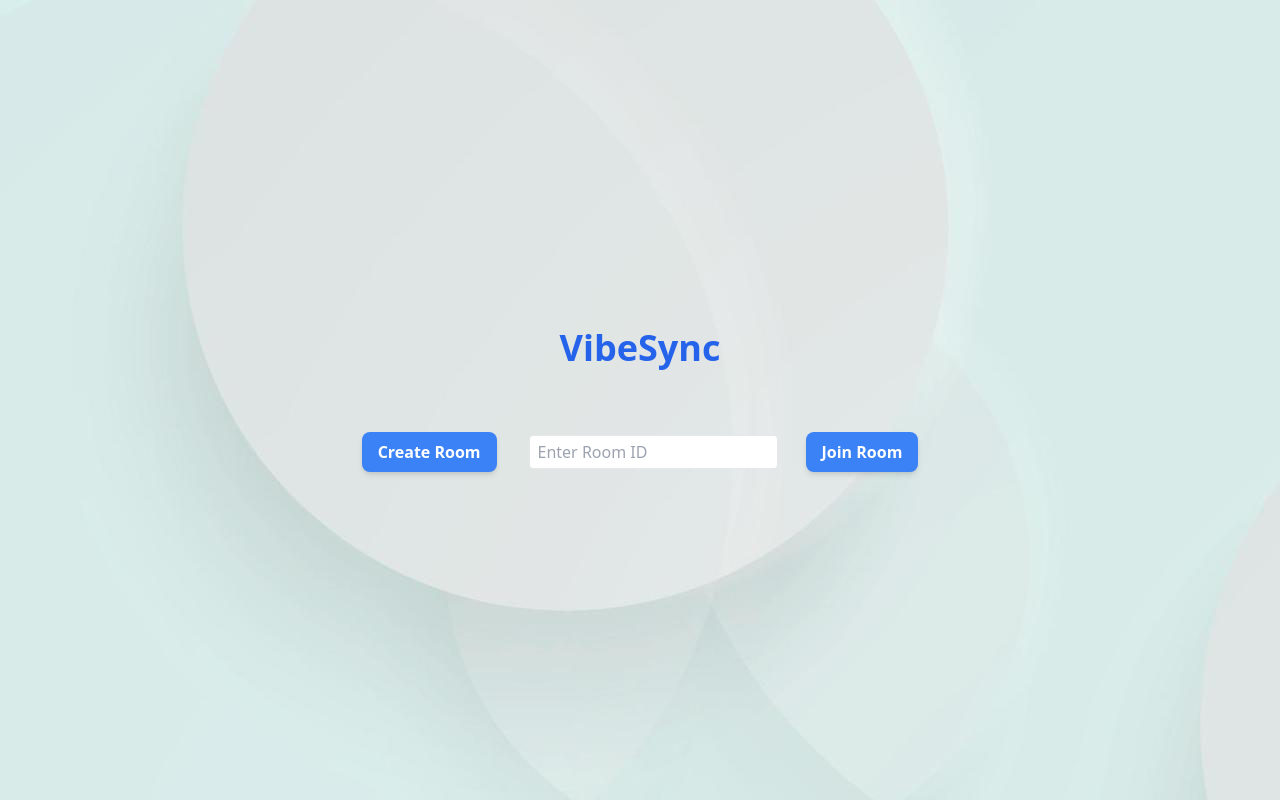
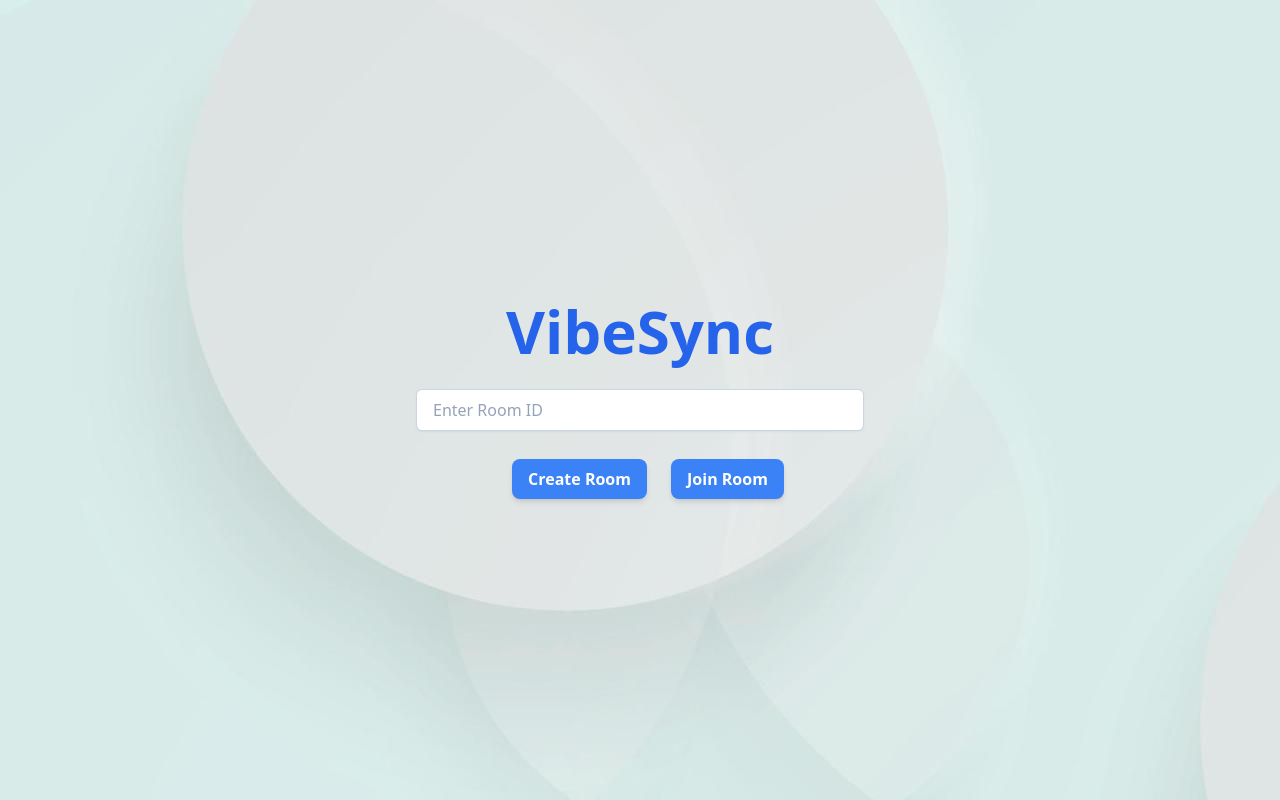
Before and after one commit to khushalmajoka/VibeSync, a React (Create React App) app in the folder client/: page / in a window 1280 px wide. Built offline with nearby package versions, Linux system fonts and the light colour scheme.

Commit message:
Added responsiveness on the Home and added concurrently

```diff
--- a/client/src/App.js
+++ b/client/src/App.js
@@ -17,7 +17,7 @@ function App() {
   });
 
   return (
-    <div className="App min-h-screen bg-abstract-white-and-gray-overlap-circles">
+    <div className="min-h-screen bg-abstract-white-and-gray-overlap-circles">
       <Router>
         <Routes>
           <Route path="/" exact element={<Home />} />
--- a/client/src/components/Home.jsx
+++ b/client/src/components/Home.jsx
@@ -9,7 +9,9 @@ const Home = () => {
   const [joinRoomId, setJoinRoomId] = useState("");
 
   const createRoom = async () => {
-    const response = await fetch(`${process.env.REACT_APP_SERVER_URL}/api/create-room`);
+    const response = await fetch(
+      `${process.env.REACT_APP_SERVER_URL}/api/create-room`
+    );
     const data = await response.json();
     dispatch(setRoomId(data.roomId));
     navigate(`/room/${data.roomId}`);
@@ -19,37 +21,35 @@ const Home = () => {
     if (joinRoomId) {
       dispatch(setRoomId(joinRoomId));
       navigate(`/room/${joinRoomId}`);
-    }else{
+    } else {
       alert("Please enter Room ID or create a new Room");
     }
   };
 
   return (
     <div className="min-h-screen flex flex-col items-center justify-center">
-      <h1
-        className="text-4xl font-bold text-blue-600 mb-8 cursor-pointer"
-      >
+      <h1 className="text-4xl sm:text-5xl md:text-6xl font-bold text-blue-600 m-5 cursor-pointer">
         VibeSync
       </h1>
-      <div className="flex items-center justify-center w-full">
-        <div className="flex flex-col items-center">
-          <div className="flex">
-            <button
-              className="mr-8 mt-8 px-4 py-2 bg-blue-500 text-white font-semibold rounded-lg shadow-md hover:bg-blue-700 focus:outline-none"
-              onClick={createRoom}
-            >
-              Create Room
-            </button>
-            <div className="mt-8 flex items-center">
+
+      <div className="flex flex-col sm:space-x-4 w-4/5 lg:w-1/2 items-center">
         <input
           type="text"
           placeholder="Enter Room ID"
           value={joinRoomId}
           onChange={(e) => setJoinRoomId(e.target.value)}
-                className="px-2 py-1 border rounded mr-3"
+          className="w-full max-w-md px-4 py-2 m-2 bg-white border border-slate-300 rounded-md text-base shadow-sm placeholder-slate-400 focus:outline-none focus:border-blue-500 focus:ring-1 focus:ring-blue-500"
         />
+        <div className="m-4 sm:m-5 flex w-[90%] max-w-xs justify-evenly">
           <button
-                className="ml-4 px-4 py-2 bg-blue-500 text-white font-semibold rounded-lg shadow-md hover:bg-blue-700 focus:outline-none"
+            className="px-4 py-2 bg-blue-500 text-white font-semibold rounded-lg shadow-md hover:bg-blue-700 focus:outline-none"
+            onClick={createRoom}
+          >
+            Create Room
+          </button>
+
+          <button
+            className="px-4 bg-blue-500 text-white font-semibold rounded-lg shadow-md hover:bg-blue-700 focus:outline-none"
             onClick={joinRoom}
           >
             Join Room
@@ -57,8 +57,6 @@ const Home = () => {
         </div>
       </div>
     </div>
-      </div>
-    </div>
   );
 };
 
```
Also changed, not shown: package.json (added, +15 -0 lines), 1 other file (tests, documents, lock files or other folders). Lines whose indentation alone changed are shown as unchanged.
